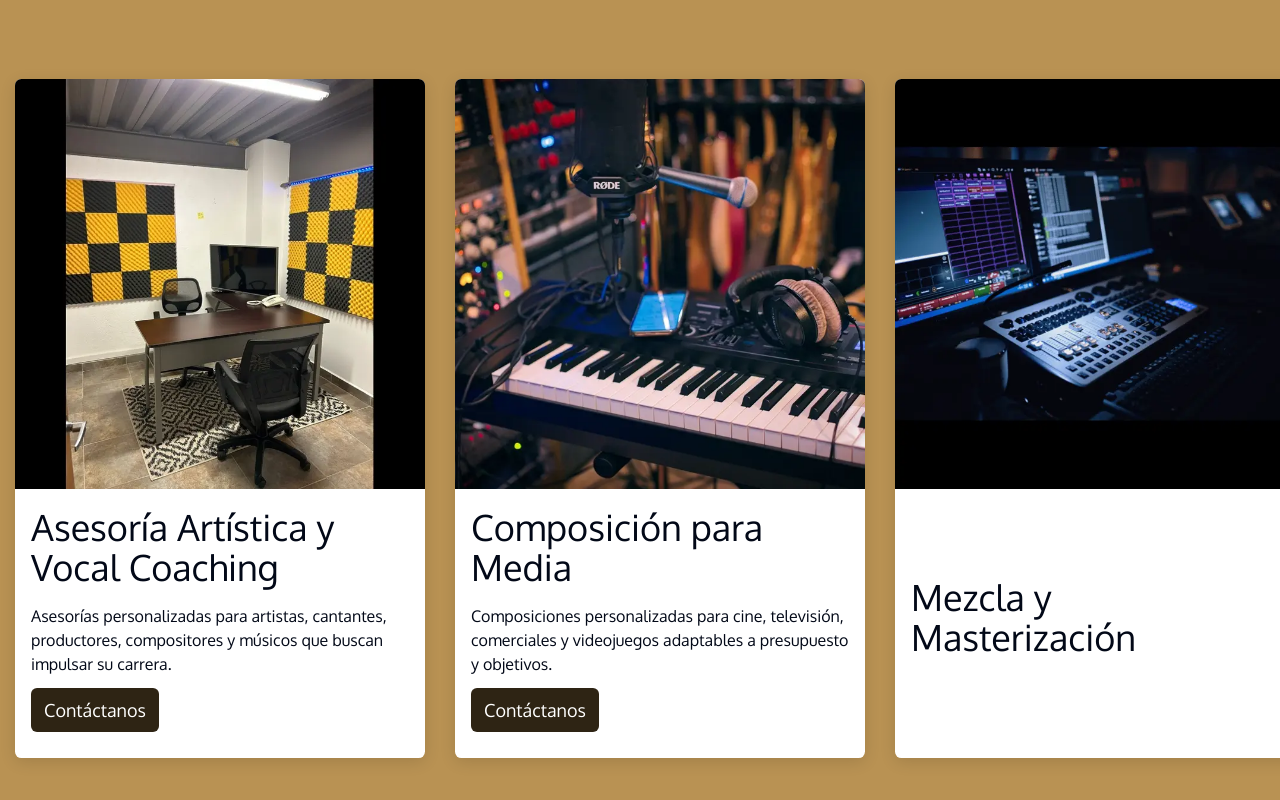
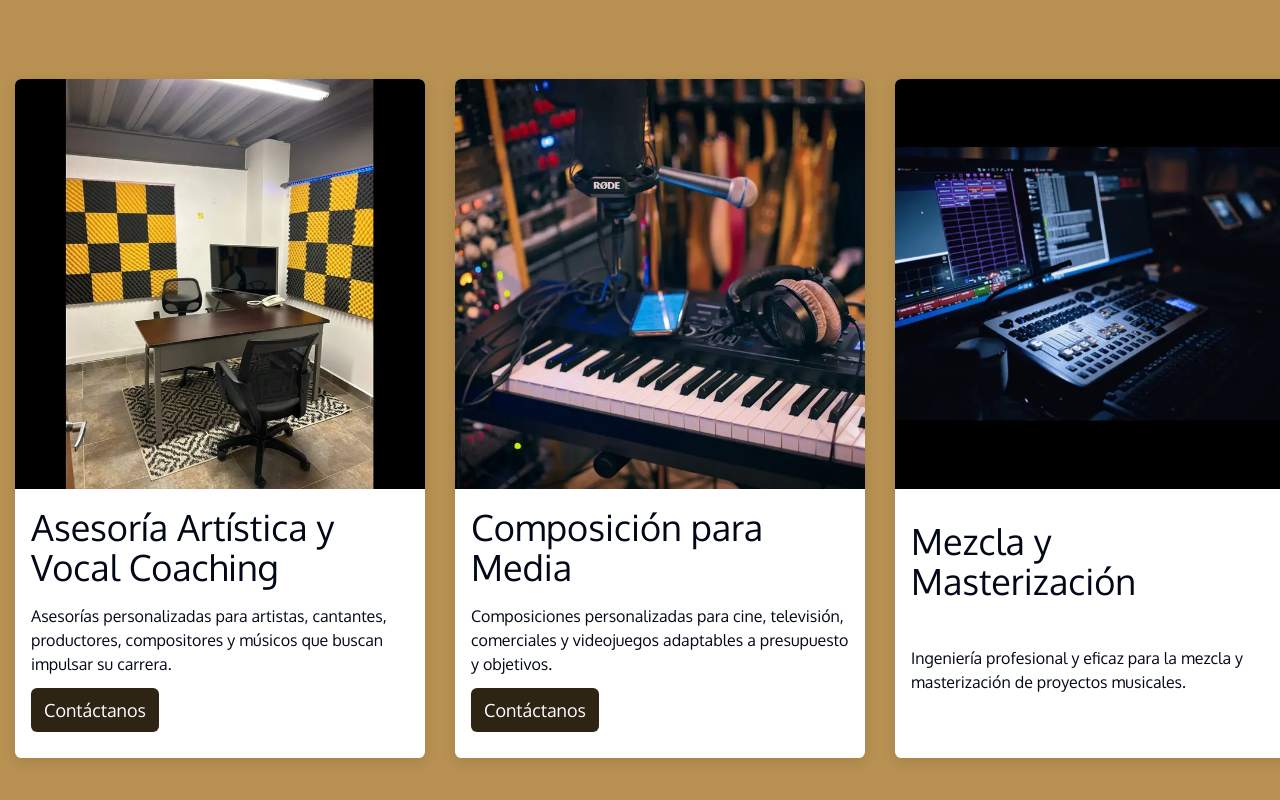
Before and after one commit to saulkurosaki/IZTAC-MUSIC-COMPANY, a Next.js app: page / in a window 1280 px wide. Shown: the part 1522-2322 px from the top of the page. Built offline with nearby package versions, Linux system fonts and the light colour scheme.

Commit message:
feat(OurServicesSection): implement the third card info section description

```diff
--- a/components/OurServicesSection.tsx
+++ b/components/OurServicesSection.tsx
@@ -80,10 +80,10 @@ const OurServicesSection = () => {
                 <h3 className="w-[95%] h-[85px] oxygen text-4xl">
                   Mezcla y Masterización
                 </h3>
-                {/* <p className="w-full h-[72px] oxygen ">
+                <p className="w-full h-[72px] oxygen ">
                   Ingeniería profesional y eficaz para la mezcla y masterización
                   de proyectos musicales.
-                </p> */}
+                </p>
                 {/* <div className="w-full h-11">
                   <Link
                     href="/contact-us"
```
